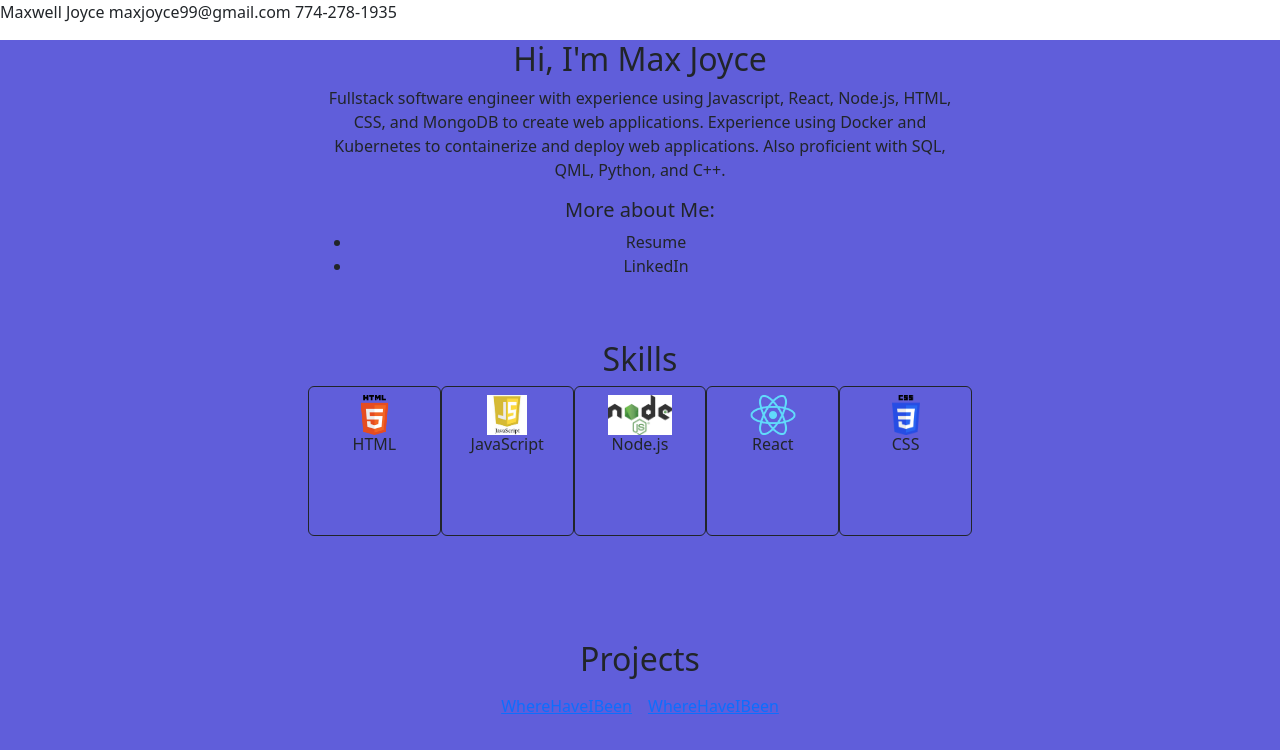
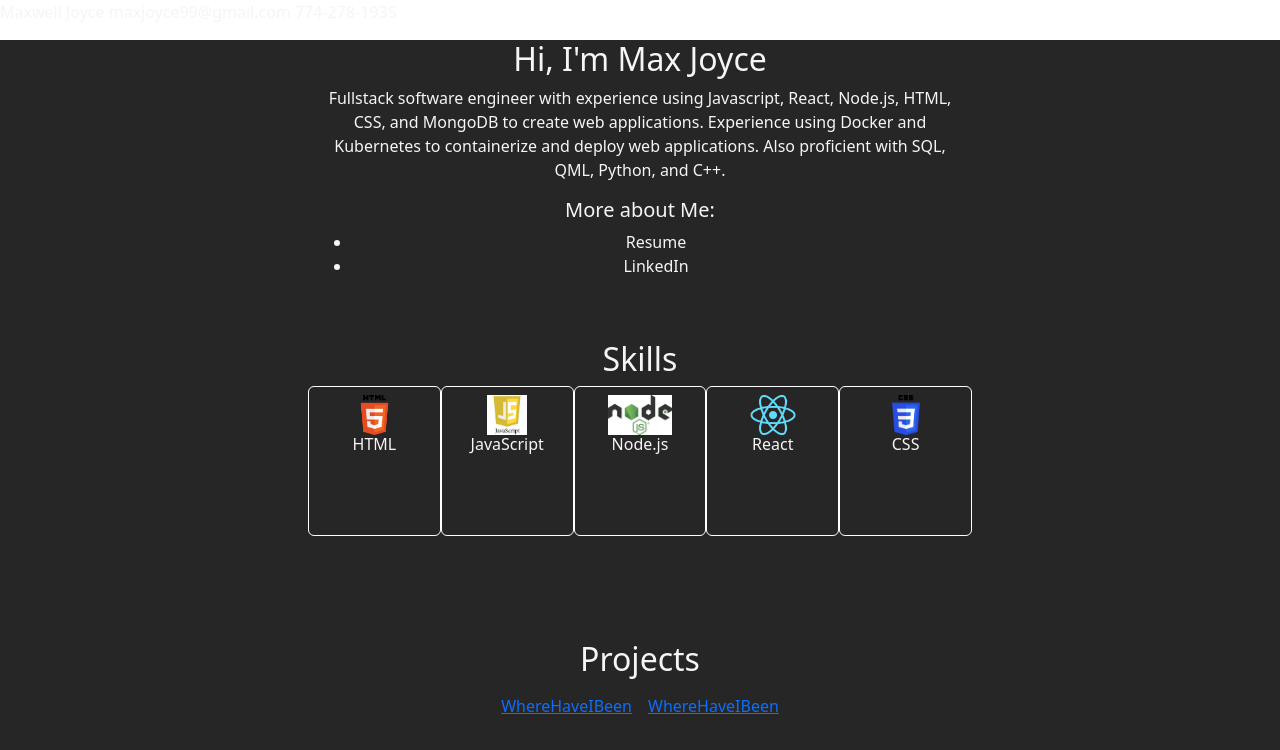
Before and after one commit to maxjoyce99/portfolio, a React (Create React App) app: page / in a window 1280 px wide. Shown: the top 750 px of the page. Built offline with nearby package versions, Linux system fonts and the light colour scheme.

Commit message:
Changed to dark theme

```diff
--- a/src/App.js
+++ b/src/App.js
@@ -35,27 +35,27 @@ function App() {
       <section class="w-50 mx-auto" style={{ height: '300px' }}>
         <h2>Skills</h2>
         <div class="row justify-content-xl-between h-50" >
-          <div class="col border border-dark h-100 p-2 rounded ">
+          <div class="skills_card col border border-white h-100 p-2 rounded ">
             <img class ="img-fluid" src={html5}/>
             <h6>HTML</h6>
           </div>
 
-          <div class="col border border-dark h-100 p-2 rounded ">
+          <div class="col border border-white h-100 p-2 rounded ">
             <img class ="img-fluid" src={js}/>
             <h6>JavaScript</h6>
           </div>
 
-          <div class="col border border-dark h-100 p-2 rounded ">
+          <div class="col border border-white h-100 p-2 rounded ">
             <img class ="img-fluid" src={node}/>
             <h6>Node.js</h6>
           </div>
 
-          <div class="col border border-dark h-100 p-2 rounded ">
+          <div class="col border border-white h-100 p-2 rounded ">
             <img class ="img-fluid" src={react}/>
             <h6>React</h6>
           </div>
 
-          <div class="col border border-dark h-100 p-2 rounded ">
+          <div class="col border border-white h-100 p-2 rounded ">
             <img class ="img-fluid" src={CSS3}/>
             <h6>CSS</h6>
           </div>
--- a/src/index.css
+++ b/src/index.css
@@ -5,6 +5,10 @@ body {
     sans-serif;
   -webkit-font-smoothing: antialiased;
   -moz-osx-font-smoothing: grayscale;
+}
+
+*{
+  color:whitesmoke
 }
 
 code {
@@ -15,10 +19,14 @@ code {
 .App{
   height: 1000px;
   color: "red";
-  background-color: rgb(96, 94, 218);
+  background-color: #272626;
 }
 
 .img-fluid{
   max-height:30%;
 
 }
+
+.skills_card{
+
+}
```
